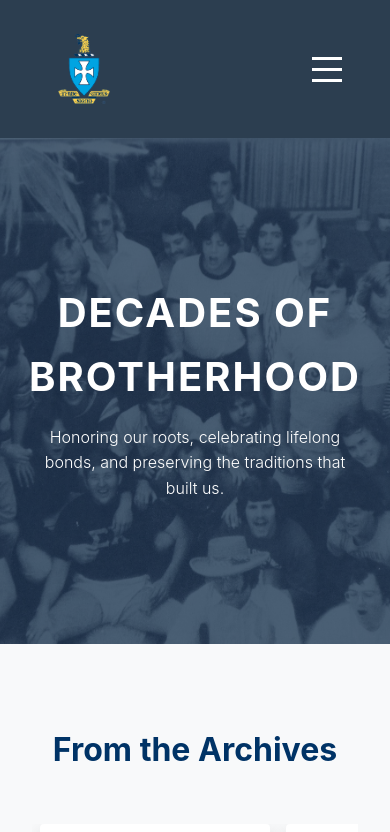
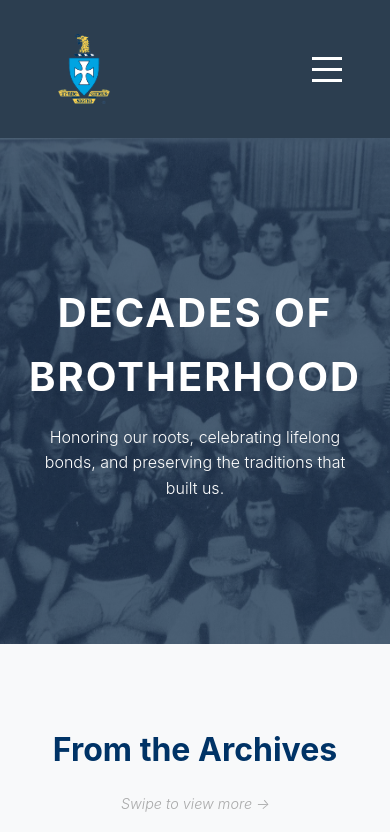
Before and after one commit to TrentBlock/sigmachi_asu, a React (Vite) app: page /class in a window 390 px wide. Shown: the top 832 px of the page. Built offline with nearby package versions, Linux system fonts and the light colour scheme.

Commit message:
feat: add lazy loading to images for improved performance

```diff
--- a/src/components/ClassPhoto.jsx
+++ b/src/components/ClassPhoto.jsx
@@ -2,7 +2,7 @@ function ClassPhoto({ url, caption }) {
     return (
         <div className="exec-member fade-in-up">
             <div className="exec-member-photo">
-                <img src={url} alt={caption} className="exec-img" />
+                <img loading="lazy" src={url} alt={caption} className="exec-img" />
             </div>
             <p className="exec-caption">{caption}</p>
         </div>
--- a/src/components/Navbar.jsx
+++ b/src/components/Navbar.jsx
@@ -18,7 +18,7 @@ function Navbar() {
         <nav className="navbar navbar-dark" id="navbar">
             <div className="nav-container">
                 <Link to="/" className="logo">
-                    <img src={crest} alt="Sigma Chi Crest" className="logo-img" />
+                    <img loading='eager' src={crest} alt="Sigma Chi Crest" className="logo-img" />
                 </Link>
                 <div className={`hamburger ${isMenuOpen ? 'active' : ''}`} onClick={toggleMenu}>
                     <span className="bar"></span>
--- a/src/css/Class.css
+++ b/src/css/Class.css
@@ -100,6 +100,10 @@
 
   .scrapbook-gallery__image:hover {
     transform: scale(1.02);
+  }
+
+  .scrapbook-gallery__swipe-indicator{
+    display: none; /* Hidden on desktop, shown on mobile via media query */
   }
 
   @keyframes scrollTrack {
@@ -213,6 +217,22 @@
       gap: 2rem;
     }
 
+    /* --- Mobile Swipe Indicator --- */
+    .scrapbook-gallery__swipe-indicator {
+        display: block; /* Make it visible on mobile */
+        font-size: 0.9rem;
+        color: #666666; /* Subtle gray */
+        margin-top: -2rem; /* Pulls it closer to the title */
+        margin-bottom: 1.5rem;
+        font-style: italic;
+        animation: swipePulse 2s infinite ease-in-out;
+      }
+
+      @keyframes swipePulse {
+        0%, 100% { opacity: 0.5; transform: translateX(0); }
+        50% { opacity: 1; transform: translateX(5px); } /* Slight movement to the right */
+      }
+
     /* Reverse order on mobile for the bottom section so image is on top */
     .alumni-engagement__media {
       order: -1;
@@ -226,6 +246,7 @@
     animation: none; /* 1. Turn off the auto-scroll animation */
     overflow-x: auto; /* 2. Enable horizontal scrolling */
     overflow-y: hidden;
+    width: 100%;
     scroll-snap-type: x mandatory; /* 3. Enable snap-to-image */
     -webkit-overflow-scrolling: touch; /* Smooth scrolling for iOS */
     padding-bottom: 1.5rem; /* Room for shadow/spacing */
@@ -241,5 +262,6 @@
   .scrapbook-gallery__item {
     scroll-snap-align: center; /* 4. Snap each image to the center of the screen */
     padding: 0 0.5rem;
+    flex-shrink: 0;
   }
   }
--- a/src/pages/Class.jsx
+++ b/src/pages/Class.jsx
@@ -38,6 +38,7 @@ return (
         {/* 2. Auto-Scrolling Scrapbook Gallery */}
         <section className="scrapbook-gallery">
             <h2 className="scrapbook-gallery__title">From the Archives</h2>
+            <p className="scrapbook-gallery__swipe-indicator">Swipe to view more &rarr;</p>
             <div className="scrapbook-gallery__container">
                 <div className="scrapbook-gallery__track">
                     {/* Render images twice for the seamless CSS infinite scroll */}
@@ -47,6 +48,7 @@ return (
                                 src={img.src}
                                 alt={img.alt}
                                 className="scrapbook-gallery__image"
+                                loading='lazy'
                             />
                         </div>
                     ))}
@@ -67,7 +69,7 @@ return (
             </div>
             <div className="history-split__media">
                 {/* Using the imported houseImg variable */}
-                <img src={houseImg} alt="Vintage Fraternity House Group" className="history-split__image" />
+                <img loading='lazy' src={houseImg} alt="Vintage Fraternity House Group" className="history-split__image" />
             </div>
         </section>
 
@@ -75,7 +77,7 @@ return (
         <section className="alumni-engagement">
             <div className="alumni-engagement__media">
                 {/* Using the imported modernImg variable */}
-                <img src={modernImg} alt="Sigma Chi Michael F. Haley Memorial Dinner" className="alumni-engagement__image" />
+                <img loading='lazy' src={modernImg} alt="Sigma Chi Michael F. Haley Memorial Dinner" className="alumni-engagement__image" />
             </div>
             <div className="alumni-engagement__content">
                 <h2 className="alumni-engagement__title">Lifelong Bonds & Active Alumni</h2>
--- a/src/pages/Experience.jsx
+++ b/src/pages/Experience.jsx
@@ -51,7 +51,7 @@ function Experience() {
                     <div className="exp-gallery">
                         {experiences.map((experience, index) => (
                             <div className="exp-gallery-item" key={index}>
-                                <img src={experience.src} alt={experience.alt} className="exp-gallery-img" />
+                                <img src={experience.src} alt={experience.alt} loading='lazy' className="exp-gallery-img" />
                             </div>
                         ))}
                     </div>
--- a/src/pages/Placements.jsx
+++ b/src/pages/Placements.jsx
@@ -12,7 +12,7 @@ function Placements() {
 
     <section className="placements-image-section">
         <div className="placements-image-container">
-            <img src={PlacementImage} alt="Placements" className="placements-img" />
+            <img loading="lazy" src={PlacementImage} alt="Placements" className="placements-img" />
         </div>
     </section>
    </>
```
